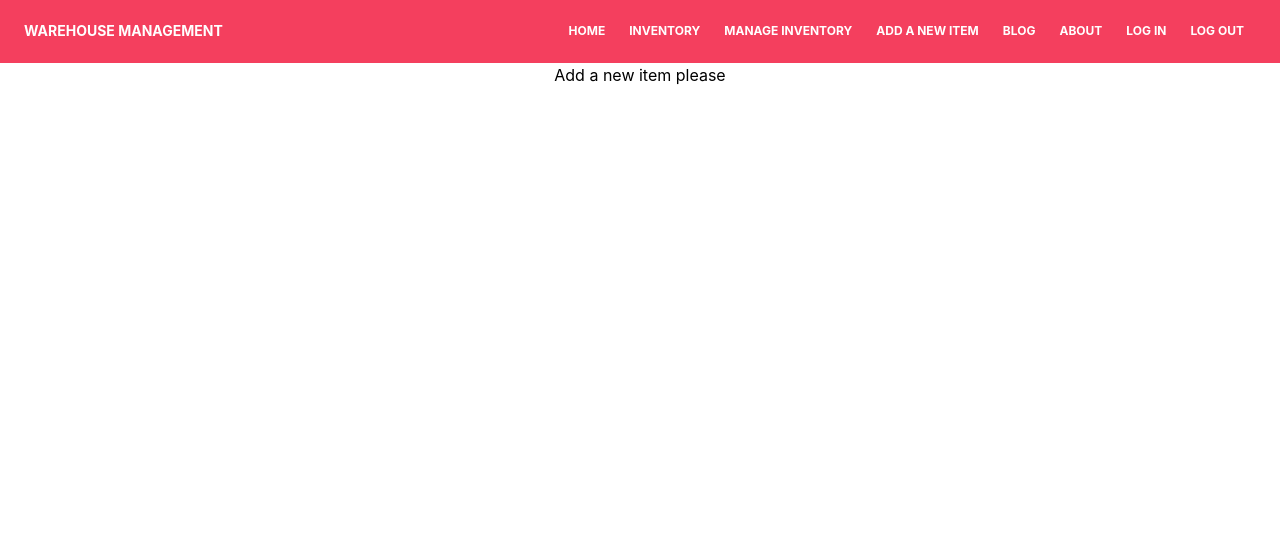
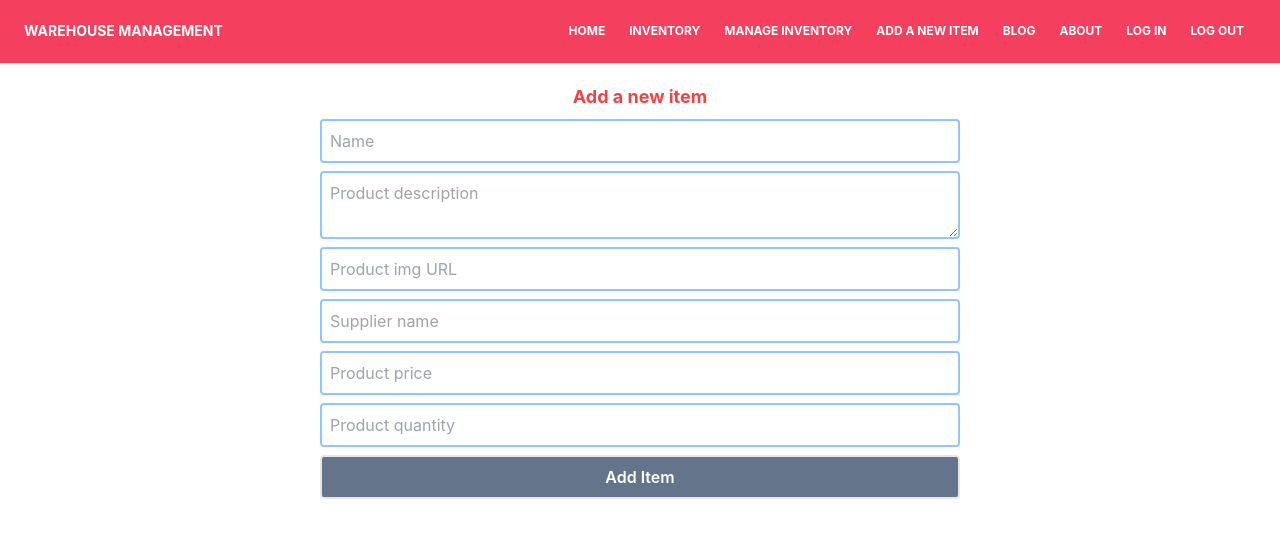
Before and after one commit to shahriar-kasem/warehouse-management-client-side, a React (Create React App) app: page /newitem in a window 1280 px wide. Shown: the top 538 px of the page. Built offline with nearby package versions, Linux system fonts and the light colour scheme.

Commit message:
add item page build done

```diff
--- a/src/components/pages/AddItem/AddItem.js
+++ b/src/components/pages/AddItem/AddItem.js
@@ -1,9 +1,21 @@
 import React from 'react';
+import { useForm } from 'react-hook-form';
 
 const AddItem = () => {
+    const { register, handleSubmit } = useForm();
+    const onSubmit = data => console.log(data);
     return (
-        <div>
-            <h1>Add a new item please</h1>
+        <div className='my-5'>
+            <h1 className='my-2 text-red-500 font-bold text-lg'>Add a new item</h1>
+            <form className='flex flex-col w-1/2 mx-auto' onSubmit={handleSubmit(onSubmit)}>
+                <input className='mb-2 border-2 border-blue-300 py-2 px-2 rounded' placeholder='Name' {...register("name", { required: true, maxLength: 100 })} />
+                <textarea className='mb-2 border-2 border-blue-300 py-2 px-2 rounded' placeholder='Product description' {...register("description", { required: true, maxLength: 500 })} />
+                <input className='mb-2 border-2 border-blue-300 py-2 px-2 rounded' placeholder='Product img URL' {...register("url", { required: true, maxLength: 200 })} />
+                <input className='mb-2 border-2 border-blue-300 py-2 px-2 rounded' placeholder='Supplier name' {...register("supplier", { required: true, maxLength: 100 })} />
+                <input className='mb-2 border-2 border-blue-300 py-2 px-2 rounded' placeholder='Product price' type="number" {...register("price", { min: 1 })} />
+                <input className='mb-2 border-2 border-blue-300 py-2 px-2 rounded' placeholder='Product quantity' type="number" {...register("quantity", { min: 1, max: 99 })} />
+                <input className='mb-2 border-2 py-2 px-2 rounded bg-slate-500 text-white font-semibold hover:bg-slate-700' placeholder='' type="submit" value='Add Item' />
+            </form>
         </div>
     );
 };
```
